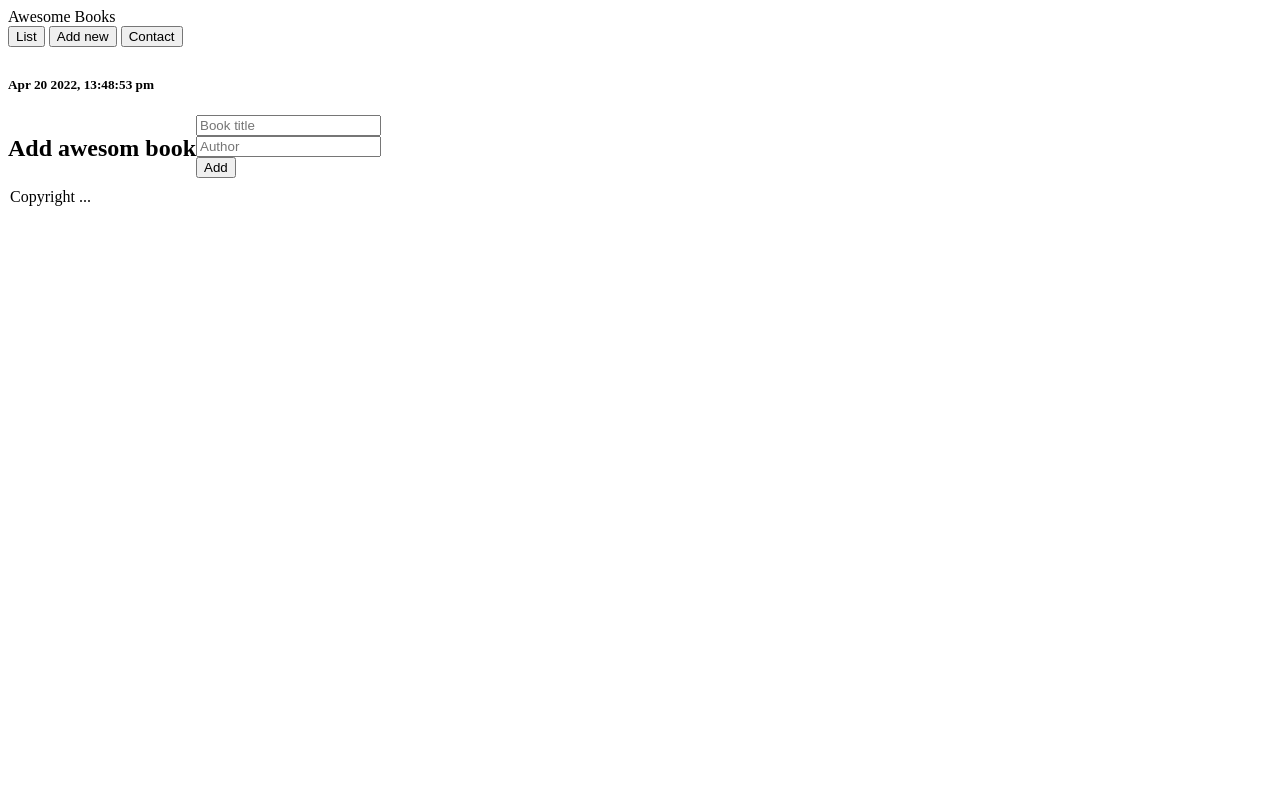
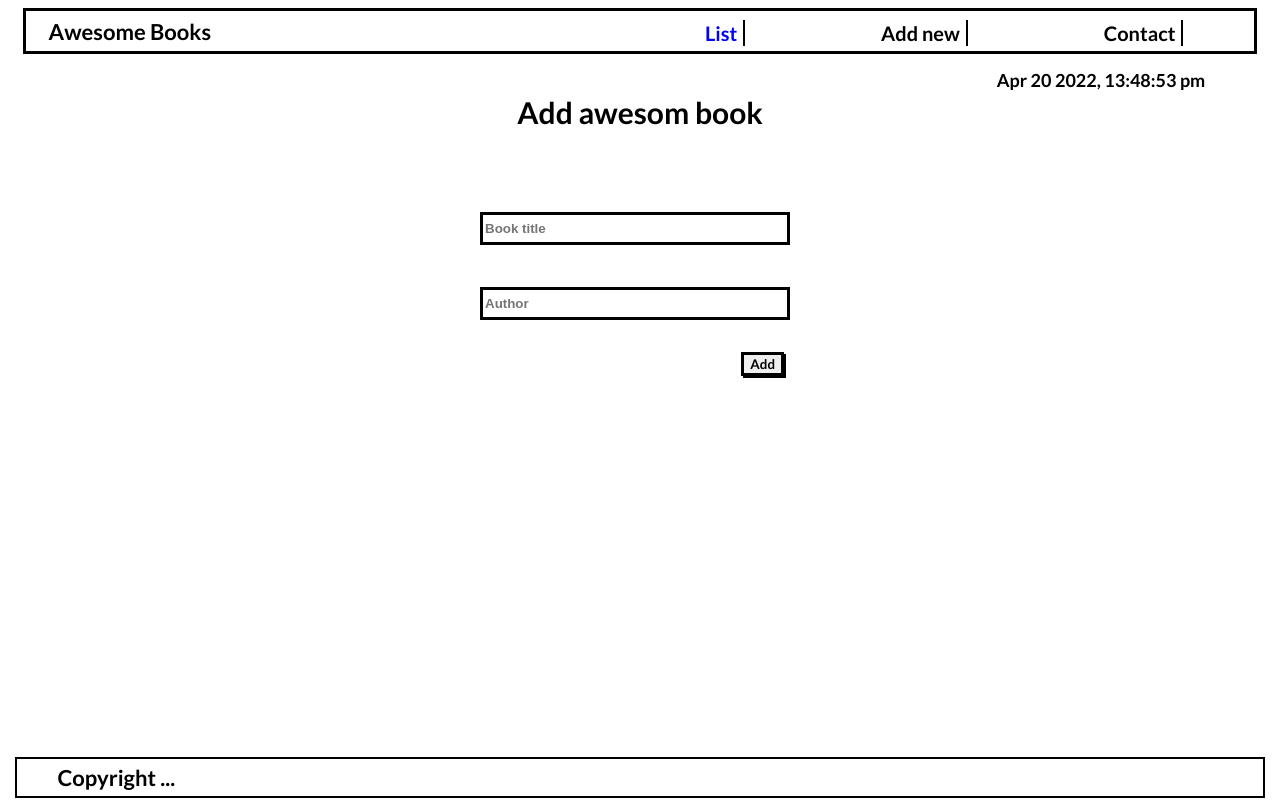
Before and after one commit to camilevahviraki/Awesome-Book-App, a plain HTML site: page index.html in a window 1280 px wide. Both pictures are taken after a click on the button "Add new". Drawn offline with Linux system fonts and the light colour scheme.

Commit message:
Add style to the website

```diff
--- a/index.css
+++ b/index.css
@@ -1,7 +1,191 @@
+body {
+  display:flex;
+  flex-direction: column;
+  align-items: center;
+  padding: 0;
+}
+
 p {
-  margin: 2px;
+  margin: 5px;
+  font-weight: 600;
+  font-family: lato, sans-serif;
 }
 
 button {
   margin-bottom: 8px;
 }
+
+#book-list {
+  width: 96%;
+  height: fit-content;
+  border: 3px solid black;
+  position: relative;
+}
+
+.greyDiv {
+  position: relative;
+  display: flex;
+  align-items: center;
+  background-color: rgb(160, 156, 156);
+  height: 28px;
+  width: 100%;
+}
+
+ button {
+  font-family: lato, sans-serif;
+  font-weight: 700;
+  position: absolute;
+  top: 2px;
+  right: 6px;
+  border: 3px solid black;
+  border-radius: 0;
+  box-shadow: 2px 2px black;
+  overflow: hidden;
+}
+
+.darkDiv {
+  position: relative;
+  display: flex;
+  align-items: center;
+  height: 30px;
+  width: 100%;
+  overflow: hidden;
+}
+
+h1 {
+  font-family: lato, sans-serif;
+  font-weight: 600;
+  margin: 40px 0;
+  font-size: 30px;
+}
+
+form {
+  display: inline-flex;
+  flex-direction: column;
+  align-items: flex-end;
+  position: relative;
+  margin-top: 30px;
+  width: 300px;
+}
+
+form input {
+  border: 3px solid black;
+  margin: 12px 0;
+  width: 100%;
+  height: 25px;
+  font-weight: 700;
+}
+
+form button {
+  position: relative !important;
+}
+
+#formSection {
+  display: none;
+  flex-direction: column;
+  align-items: center;
+}
+
+#All-Books {
+  width: 96vw;
+  display: flex;
+  flex-direction: column;
+  align-items: center;
+}
+
+#contact-us {
+  display: none;
+  flex-direction: column;
+  align-items: center;
+}
+
+h2 {
+  font-family: lato, sans-serif;
+  font-weight: 600;
+  margin: 40px 0;
+  font-size: 30px;
+}
+
+li {
+  font-family: lato, sans-serif;
+  font-weight: 600;
+}
+
+.copyright {
+  position: absolute;
+  bottom: 2px;
+  width: 96%;
+  border: 2px solid black;
+  padding-left: 18px;
+}
+
+.copyright p {
+  font-size: 22px;
+  margin: 5px;
+  font-weight: 600;
+  font-family: lato, sans-serif;
+  padding-left: 18px;
+}
+
+nav{
+  display: flex;
+  justify-content: space-between;
+  border: solid;
+  height: 40px;
+  position: relative;
+  align-items: center;
+  width: 96vw;
+  align-items: center;
+}
+
+.container{
+height: 80vh;
+display: flex;
+align-items: center;
+flex-direction: column;
+}
+
+nav button{
+  cursor: pointer;
+}
+
+nav button{
+  position: relative;
+  border: none;
+  background-color: #fff;
+  margin: 1%;
+  border: none;
+  box-shadow: 0 0 transparent;
+  border-right: 2px solid black;
+  font-size: 20px;
+}
+
+nav > div{
+  position: absolute;
+  display: flex;
+  right: 0;
+  width: 50%;
+  height: 100%;
+  justify-content: space-around;
+  align-items: center;
+}
+
+.active-btn{
+  color:blue;
+}
+
+#last-modified{
+  position: absolute;
+  right: 4%;
+  top:70%;
+  font-family: lato, sans-serif;
+  font-size: 18px;
+}
+
+#logo {
+  font-size: 22px;
+  margin: 5px;
+  font-weight: 600;
+  font-family: lato, sans-serif;
+  padding-left: 18px;
+}
```
Also changed, not shown: .eslintrc.json.
